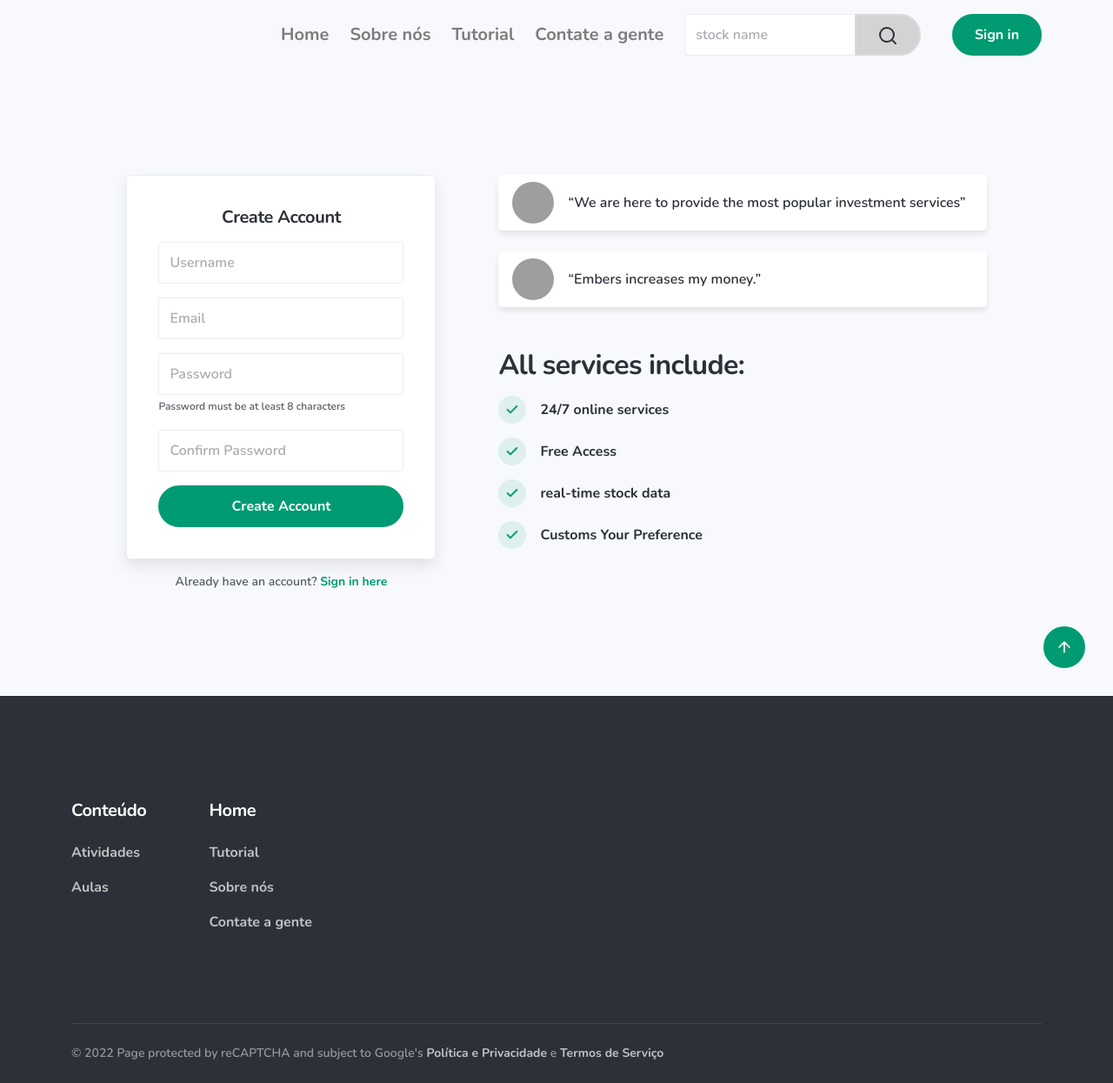
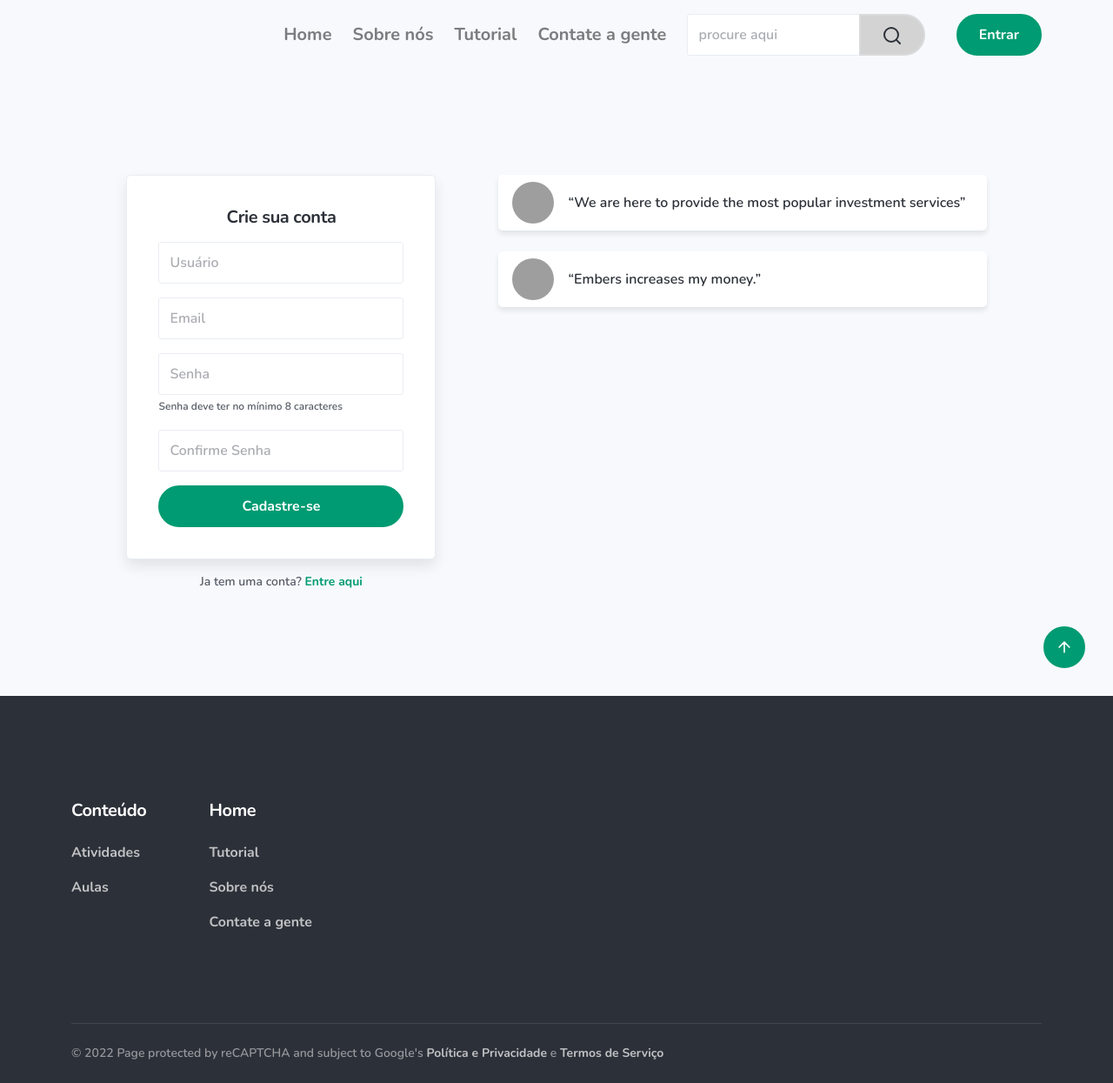
Before and after one commit to victortorres98/Sistema-Apoio-Escolar, a Django app: page /registration/ in a window 1280 px wide. Shown: the whole page at 87% size. Run offline with Django 3.2, Linux system fonts and the light colour scheme; some libraries are stand-ins or nearby versions; grey boxes are pictures that could not be loaded.

Commit message:
Alterações nas telas de login e home

```diff
--- a/login/templates/login/registration.html
+++ b/login/templates/login/registration.html
@@ -8,30 +8,30 @@
           <div class="row justify-content-center">
             <div class="col-xl-4 col-lg-5 col-md-6 mb-5 mb-md-0">
               <div class="card card-body shadow">
-                <h1 class="h5 text-center">Create Account</h1>
+                <h1 class="h5 text-center">Crie sua conta</h1>
                 <form action="{% url 'login:registration' %}" method="post">
                     {% if message %}
                         <div class="alert alert-warning">{{ message }}</div>
                     {% endif %}
                     {% csrf_token %}
                   <div class="form-group">
-                    <input type="text" class="form-control" name="username" placeholder="Username">
+                    <input type="text" class="form-control" name="username" placeholder="Usuário">
                   </div>
                   <div class="form-group">
                     <input type="email" class="form-control" name="email" placeholder="Email">
                   </div>
                   <div class="form-group">
-                    <input type="password" class="form-control" name="password_01" placeholder="Password">
-                    <small>Password must be at least 8 characters</small>
+                    <input type="password" class="form-control" name="password_01" placeholder="Senha">
+                    <small>Senha deve ter no mínimo 8 caracteres</small>
                   </div>
                   <div class="form-group">
-                    <input type="password" class="form-control" name="password_02" placeholder="Confirm Password">
+                    <input type="password" class="form-control" name="password_02" placeholder="Confirme Senha">
                   </div>
-                  <button class="btn btn-primary btn-block" type="submit">Create Account</button>
+                  <button class="btn btn-primary btn-block" type="submit">Cadastre-se</button>
                 </form>
               </div>
               <div class="text-center text-small mt-3">
-                Already have an account? <a href="{% url 'login:login' %}">Sign in here</a>
+                Ja tem uma conta? <a href="{% url 'login:login' %}">Entre aqui</a>
               </div>
             </div>
             <div class="col-md-6 col-lg-auto ml-lg-5 ">
@@ -49,41 +49,6 @@
                   </div>
                 </div>
               </div>
-              <div>
-                <h2>All services include:</h2>
-                <div class="mb-3" data-aos="fade-left" data-aos-delay="300">
-                  <div class="d-flex align-items-center">
-                    <div class="rounded-circle bg-success-alt">
-                      <img src="{% static 'img/icons/interface/icon-check.svg' %}" alt="Binoculars icon" class="m-2 icon icon-xs bg-success" data-inject-svg>
-                    </div>
-                    <h6 class="mb-0 ml-3">24/7 online services</h6>
-                  </div>
-                </div>
-                <div class="mb-3" data-aos="fade-left" data-aos-delay="400">
-                  <div class="d-flex align-items-center">
-                    <div class="rounded-circle bg-success-alt">
-                      <img src="{% static 'img/icons/interface/icon-check.svg' %}" alt="Layouts icon" class="m-2 icon icon-xs bg-success" data-inject-svg>
-                    </div>
-                    <h6 class="mb-0 ml-3">Free Access</h6>
-                  </div>
-                </div>
-                <div class="mb-3" data-aos="fade-left" data-aos-delay="500">
-                  <div class="d-flex align-items-center">
-                    <div class="rounded-circle bg-success-alt">
-                      <img src="{% static 'img/icons/interface/icon-check.svg' %}" alt="Box icon" class="m-2 icon icon-xs bg-success" data-inject-svg>
-                    </div>
-                    <h6 class="mb-0 ml-3">real-time stock data</h6>
-                  </div>
-                </div>
-                <div class="mb-3" data-aos="fade-left" data-aos-delay="600">
-                  <div class="d-flex align-items-center">
-                    <div class="rounded-circle bg-success-alt">
-                      <img src="{% static 'img/icons/interface/icon-check.svg' %}" alt="Lightning icon" class="m-2 icon icon-xs bg-success" data-inject-svg>
-                    </div>
-                    <h6 class="mb-0 ml-3">Customs Your Preference</h6>
-                  </div>
-                </div>
-              </div>
             </div>
           </div>
         </div>
--- a/templates/base.html
+++ b/templates/base.html
@@ -34,7 +34,7 @@
             {% if request.session.user_id %}
                 <div class="d-flex align-items-center order-lg-3">
                     <a href="{% url 'login:logout' %}"
-                       class="btn btn-danger ml-lg-4 mr-3 mr-md-4 mr-lg-0 d-none d-sm-block order-lg-3">Log out</a>
+                       class="btn btn-danger ml-lg-4 mr-3 mr-md-4 mr-lg-0 d-none d-sm-block order-lg-3">Sair</a>
                     <button aria-expanded="false" aria-label="Toggle navigation" class="navbar-toggler"
                             data-target=".navbar-collapse" data-toggle="collapse" type="button">
                         <img alt="Navbar Toggler Open Icon" class="navbar-toggler-open icon icon-sm" data-inject-svg
@@ -77,7 +77,7 @@
                 {#not Sign in#}
                 <div class="d-flex align-items-center order-lg-3">
                     <a href="{% url 'login:login' %}"
-                       class="btn btn-primary ml-lg-4 mr-3 mr-md-4 mr-lg-0 d-none d-sm-block order-lg-3">Sign in</a>
+                       class="btn btn-primary ml-lg-4 mr-3 mr-md-4 mr-lg-0 d-none d-sm-block order-lg-3">Entrar</a>
                     <button aria-expanded="false" aria-label="Toggle navigation" class="navbar-toggler"
                             data-target=".navbar-collapse" data-toggle="collapse" type="button">
                         <img alt="Navbar Toggler Open Icon" class="navbar-toggler-open icon icon-sm" data-inject-svg
@@ -106,7 +106,7 @@
                         </li>
                     </ul>
                     <div class="input-group col-lg-4">
-                        <input type="text" class="form-control" placeholder="stock name"
+                        <input type="text" class="form-control" placeholder="procure aqui"
                                aria-label="Search stock symbol" id="symText" aria-describedby="button-search">
                         <div class="input-group-append">
                             <button class="btn btn-outline-secondary" type="button" id="button-search"
--- a/templates/contact_us.html
+++ b/templates/contact_us.html
@@ -114,7 +114,7 @@ Contact us
                 <p>São Paulo - CEP:  06310-390</p>
                 <p>Brasil</p>
               </address>
-              <a href="#">Chegue até a gente!</a>
+              <a href="https://www.google.com.br/maps/dir//Av.+Francisco+Pignatari,+650++Vila+Gustavo+Correia+-+Carapicu%C3%ADba++S%C3%A3o+Paulo+-+CEP:+06310-390++Brasil/@-23.5344539,-46.8348296,14z/data=!4m2!4m1!3e3">Chegue até a gente!</a>
             </div>
           </div>
           <div class="col-md-auto" data-aos="fade-up" data-aos-delay="200">
```
Also changed, not shown: login/templates/login/login.html (+5 -5 lines), templates/index.html (+39 -12 lines), assets/img/bg.jpg.
